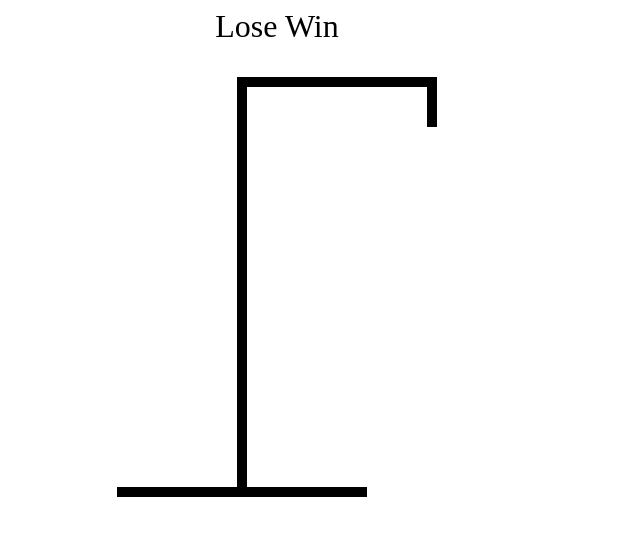
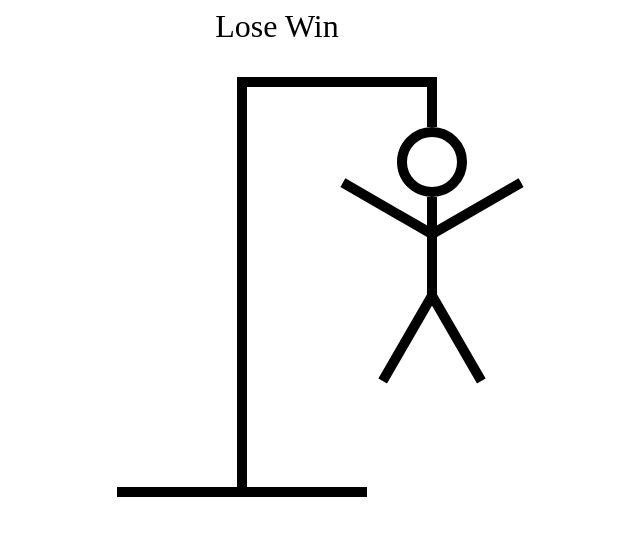
Before and after one commit to elanastrijbis/hangman, a React (Vite) app: page / in a window 1280 px wide. Shown: the top 536 px of the page, without its empty margins (363-1003 px from the left). Built offline with nearby package versions, Linux system fonts and the light colour scheme.

Commit message:
Render body

```diff
--- a/src/components/HangmanDrawing.tsx
+++ b/src/components/HangmanDrawing.tsx
@@ -1,6 +1,99 @@
+const HEAD = (
+  <div
+    style={{
+      width: '50px',
+      height: '50px',
+      borderRadius: '100%',
+      border: '10px solid black',
+      position: 'absolute',
+      top: '50px',
+      right: '-30px',
+    }}
+  />
+);
+
+const BODY = (
+  <div
+    style={{
+      width: '10px',
+      height: '100px',
+      background: 'black',
+      position: 'absolute',
+      top: '120px',
+      right: '0',
+    }}
+  />
+);
+
+const RIGHT_ARM = (
+  <div
+    style={{
+      width: '100px',
+      height: '10px',
+      background: 'black',
+      position: 'absolute',
+      top: '150px',
+      right: '-100px',
+      rotate: '-30deg',
+      transformOrigin: 'left bottom',
+    }}
+  />
+);
+
+const LEFT_ARM = (
+  <div
+    style={{
+      width: '100px',
+      height: '10px',
+      background: 'black',
+      position: 'absolute',
+      top: '150px',
+      right: '10px',
+      rotate: '30deg',
+      transformOrigin: 'right bottom',
+    }}
+  />
+);
+
+const RIGHT_LEG = (
+  <div
+    style={{
+      width: '100px',
+      height: '10px',
+      background: 'black',
+      position: 'absolute',
+      top: '210px',
+      right: '-90px',
+      rotate: '60deg',
+      transformOrigin: 'left bottom',
+    }}
+  />
+);
+
+const LEFT_LEG = (
+  <div
+    style={{
+      width: '100px',
+      height: '10px',
+      background: 'black',
+      position: 'absolute',
+      top: '210px',
+      right: '0',
+      rotate: '-60deg',
+      transformOrigin: 'right bottom',
+    }}
+  />
+);
+
 export function HangmanDrawing() {
   return (
     <div style={{ position: 'relative' }}>
+      {HEAD}
+      {BODY}
+      {RIGHT_ARM}
+      {LEFT_ARM}
+      {RIGHT_LEG}
+      {LEFT_LEG}
       <div style={{ height: '50px', width: '10px', background: 'black', position: 'absolute', top: '0', right: '0' }} />
       <div style={{ height: '10px', width: '200px', background: 'black', marginLeft: '120px' }} />
       <div style={{ height: '400px', width: '10px', background: 'black', marginLeft: '120px' }} />
```
